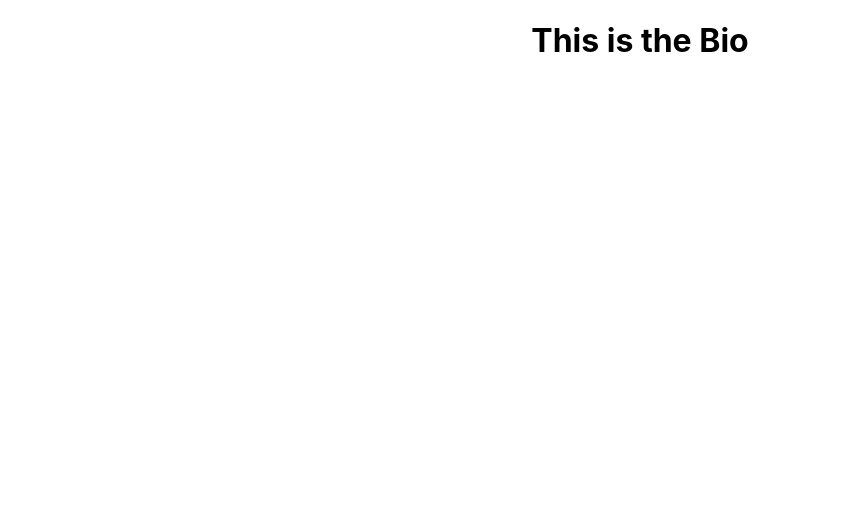
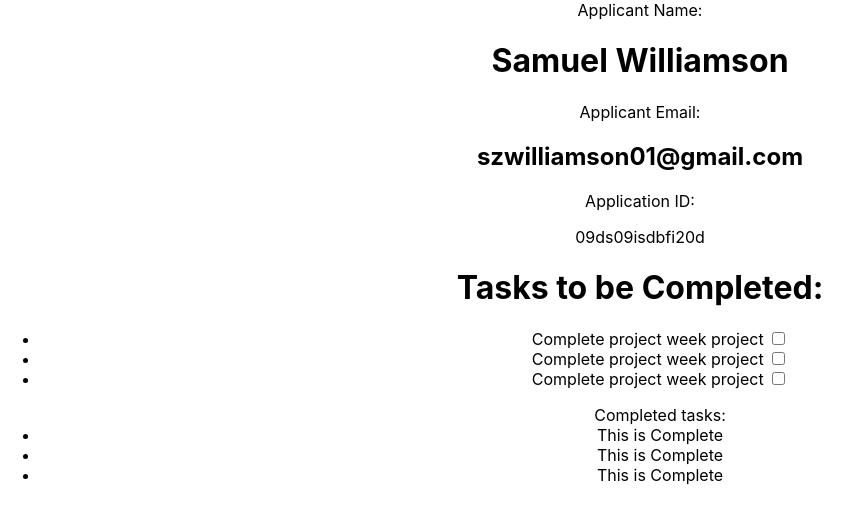
Before and after one commit to sam98963/SoC_Portal, a React (Create React App) app in the folder soc-portal/: page / in a window 1280 px wide. Shown: the top 524 px of the page, without its empty margins (0-861 px from the left). Built offline with nearby package versions, Linux system fonts and the light colour scheme.

Commit message:
Boilerplate complete and login data object added

```diff
--- a/soc-portal/src/components/App/App.js
+++ b/soc-portal/src/components/App/App.js
@@ -1,16 +1,17 @@
 import './App.css';
 import Bio from "../Bio"
-import ListItem from "../ListItem"
+import ListItem from "../ListItemIncomplete"
 import Login from "../Login"
 import TodoList from "../TodoList"
+import CompletedList from '../CompletedList';
 
 
 function App() {
   return (
     <div className="App">
     <Bio/>
-    <ListItem/>
     <TodoList/>
+    <CompletedList/>
     </div>
   );
 }
--- a/soc-portal/src/components/Bio/index.js
+++ b/soc-portal/src/components/Bio/index.js
@@ -4,11 +4,11 @@ function Bio (){
 
 return (
     <div>
-        <h1> This is the Bio</h1>
+        <label>Applicant Name:<h1>Samuel Williamson</h1></label>
+        <label>Applicant Email:<h2>szwilliamson01@gmail.com</h2></label>
+        <label>Application ID:<p>09ds09isdbfi20d</p></label>
     </div>
 )
-
-
 }
 
 
--- /dev/null
+++ b/soc-portal/src/components/CompletedList/index.js
@@ -0,0 +1,18 @@
+import ListItemComplete from "../ListItemComplete"
+
+
+// To do list will need completed state to pass props to this component.
+function CompletedList(){
+return(<div>
+  <ul>
+  <label>Completed tasks:
+    <ListItemComplete/>
+    <ListItemComplete/>
+    <ListItemComplete/>
+    </label>
+  </ul>
+</div>)
+}
+
+
+export default CompletedList
--- /dev/null
+++ b/soc-portal/src/components/ListItemComplete/index.js
@@ -0,0 +1,9 @@
+function ListItemComplete(){
+  return(
+    <div>
+      <li>This is Complete</li>
+    </div>
+  )
+}
+
+export default ListItemComplete
--- a/soc-portal/src/components/ListItem/index.js
+++ b/soc-portal/src/components/ListItemIncomplete/index.js
@@ -3,7 +3,7 @@ function ListItem(){
 
     return (
         <div>
-
+                <li>Complete project week project <input type="checkbox"></input></li>
         </div>
     )
 
--- a/soc-portal/src/components/TodoList/index.js
+++ b/soc-portal/src/components/TodoList/index.js
@@ -1,9 +1,14 @@
-
+import ListItemIncomplete from "../ListItemIncomplete";
 function TodoList (){
 
     return (
         <div>
-
+            <h1>Tasks to be Completed:</h1>
+            <ul>
+                <ListItemIncomplete />
+                <ListItemIncomplete />
+                <ListItemIncomplete />
+            </ul>
         </div>
     )
 
```
Also changed, not shown: soc-portal/src/components/data/data.js (added, +30 -0 lines).
